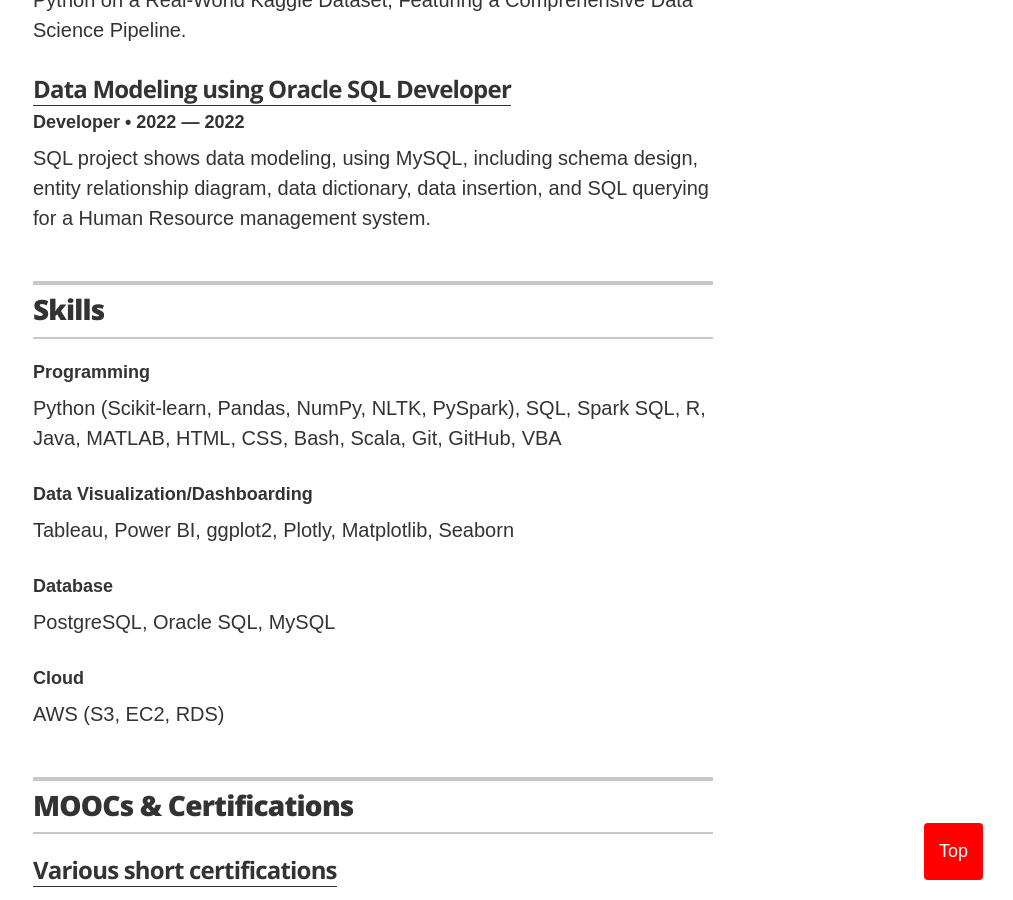
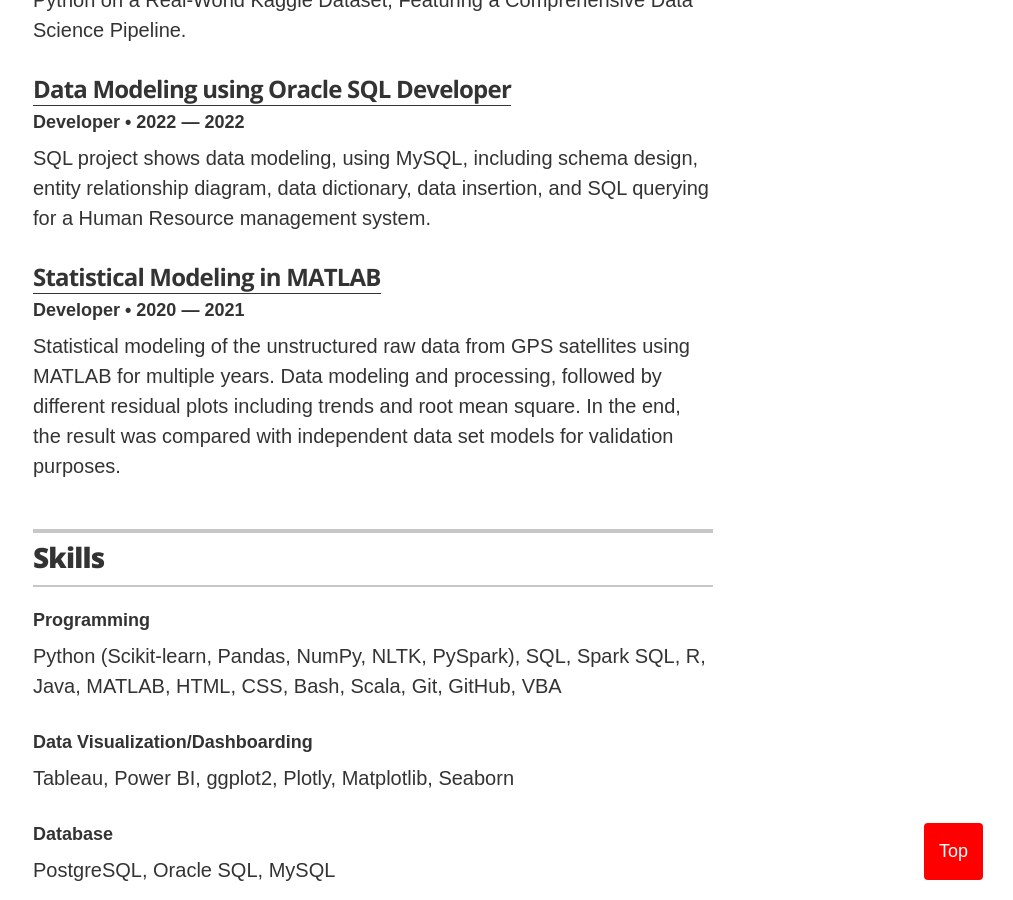
Before and after one commit to ttariqaziz/ttariqaziz.github.io, a Jekyll site: the page built from index.html, in a window 1280 px wide and 900 px high, scrolled down 3232 px. Shown: the whole window, without its empty margins (267-1280 px from the left). Built offline with Jekyll 4.4.1, drawn with Linux system fonts in a browser that asks for light colours.

Commit message:
Update projects.yml

```diff
--- a/_data/projects.yml
+++ b/_data/projects.yml
@@ -20,3 +20,9 @@
   duration: 2022 &mdash; 2022
   url: "https://github.com/ttariqaziz/data_modeling_MySQL_project"
   description: SQL project shows data modeling, using MySQL, including schema design, entity relationship diagram, data dictionary, data insertion, and SQL querying for a Human Resource management system.
+
+- project: Statistical Modeling in MATLAB
+  role: Developer
+  duration: 2020 &mdash; 2021
+  url: "https://github.com/ttariqaziz/statistical_modeling_matlab"
+  description: Statistical modeling of the unstructured raw data from GPS satellites using MATLAB for multiple years. Data modeling and processing, followed by different residual plots including trends and root mean square. In the end, the result was compared with independent data set models for validation purposes.
```
